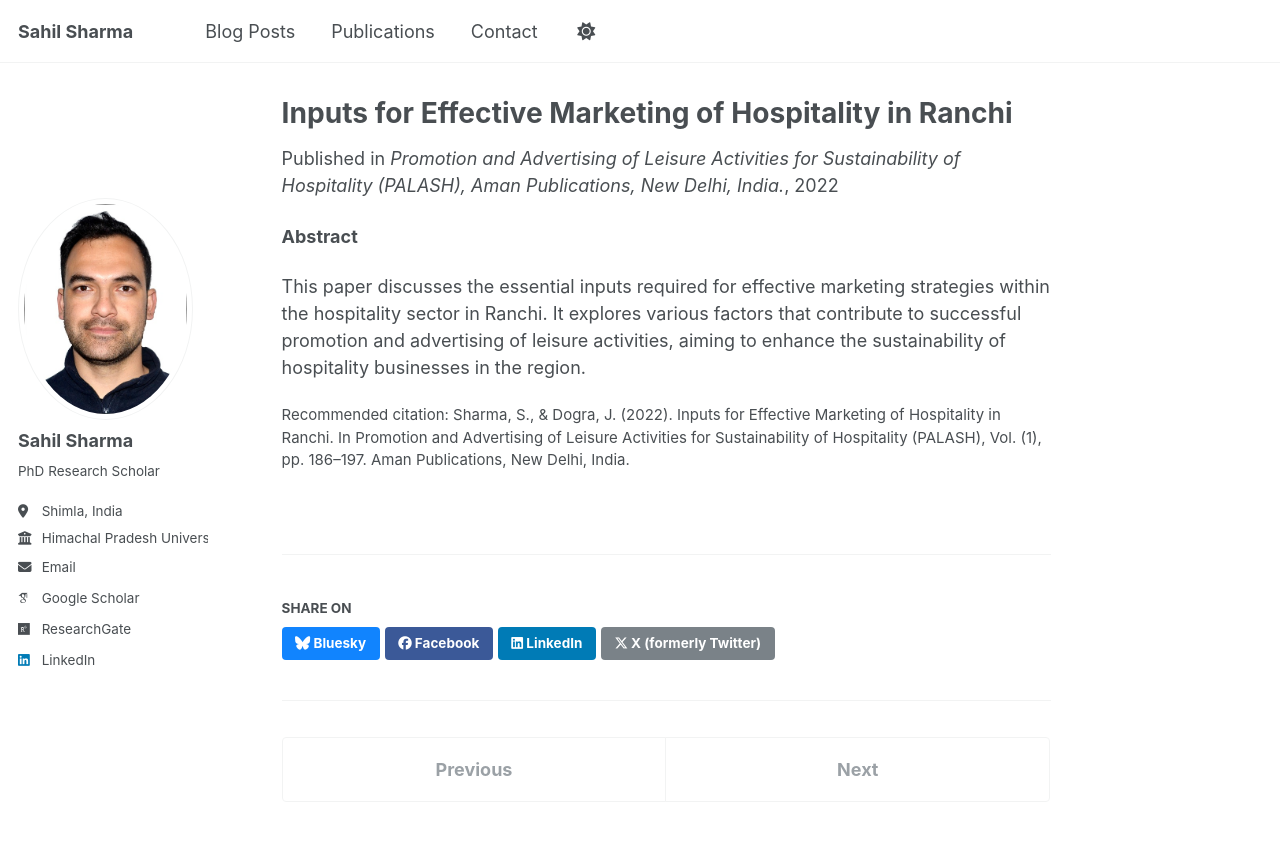
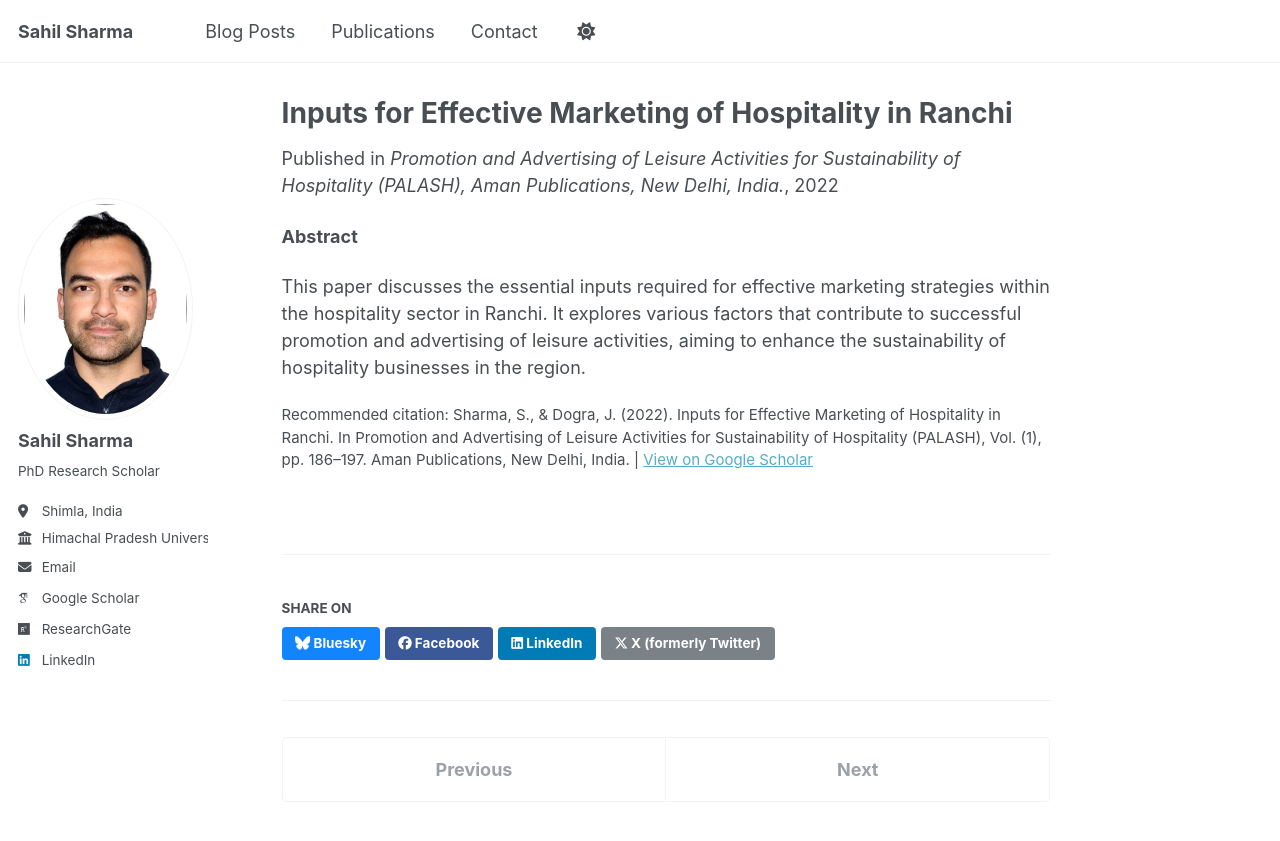
Before and after one commit to sahil-datascience/sahil-datascience.github.io, a Jekyll site: the page built from _publications/2022-06-01-marketing-hospitality-ranchi.md, in a window 1280 px wide and 900 px high. Shown: the top 841 px of the window. Built offline with Jekyll 4.4.1, drawn with Linux system fonts in a browser that asks for light colours; some web fonts are replaced.

Commit message:
fix: Display Google Scholar links on article pages and show conference papers
- Ensured Google Scholar links are displayed on individual publication pages.
- Corrected category for conference papers to appear under 'Publications' tab.

```diff
--- a/_layouts/single.html
+++ b/_layouts/single.html
@@ -48,29 +48,29 @@
         {{ content }}
 
         {% if page.citation and page.paperurl and page.slidesurl and page.bibtexurl %}
-          <p style="font-size: smaller">Recommended citation: {{ page.citation }}<br /><a href="{{ page.paperurl }}">Download Paper</a> | <a href="{{ page.slidesurl }}">Download Slides</a> | <a href="{{ page.bibtexurl }}">Download Bibtex</a></p>
+          <p style="font-size: smaller">Recommended citation: {{ page.citation }}<br /><a href="{{ page.paperurl }}">Download Paper</a> | <a href="{{ page.slidesurl }}">Download Slides</a> | <a href="{{ page.bibtexurl }}">Download Bibtex</a>{% if page.googlescholarurl %} | <a href="{{ page.googlescholarurl }}">View on Google Scholar</a>{% endif %}</p>
         {% elsif page.citation and page.paperurl and page.slidesurl %}
-          <p style="font-size: smaller">Recommended citation: {{ page.citation }}<br /><a href="{{ page.paperurl }}">Download Paper</a> | <a href="{{ page.slidesurl }}">Download Slides</a></p>
+          <p style="font-size: smaller">Recommended citation: {{ page.citation }}<br /><a href="{{ page.paperurl }}">Download Paper</a> | <a href="{{ page.slidesurl }}">Download Slides</a>{% if page.googlescholarurl %} | <a href="{{ page.googlescholarurl }}">View on Google Scholar</a>{% endif %}</p>
         {% elsif page.citation and page.paperurl and page.bibtexurl %}
-          <p style="font-size: smaller">Recommended citation: {{ page.citation }}<br /><a href="{{ page.paperurl }}">Download Paper</a> | <a href="{{ page.bibtexurl }}">Download Bibtex</a></p>
+          <p style="font-size: smaller">Recommended citation: {{ page.citation }}<br /><a href="{{ page.paperurl }}">Download Paper</a> | <a href="{{ page.bibtexurl }}">Download Bibtex</a>{% if page.googlescholarurl %} | <a href="{{ page.googlescholarurl }}">View on Google Scholar</a>{% endif %}</p>
         {% elsif page.citation and page.paperurl %}
-          <p style="font-size: smaller">Recommended citation: {{ page.citation }}<br /><a href="{{ page.paperurl }}">Download Paper</a></p>
+          <p style="font-size: smaller">Recommended citation: {{ page.citation }}<br /><a href="{{ page.paperurl }}">Download Paper</a>{% if page.googlescholarurl %} | <a href="{{ page.googlescholarurl }}">View on Google Scholar</a>{% endif %}</p>
         {% elsif page.citation and page.slidesurl and page.bibtexurl %}
-          <p style="font-size: smaller">Recommended citation: {{ page.citation }}<br /><a href="{{ page.slidesurl }}">Download Slides</a> | <a href="{{ page.bibtexurl }}">Download Bibtex</a></p>
+          <p style="font-size: smaller">Recommended citation: {{ page.citation }}<br /><a href="{{ page.slidesurl }}">Download Slides</a> | <a href="{{ page.bibtexurl }}">Download Bibtex</a>{% if page.googlescholarurl %} | <a href="{{ page.googlescholarurl }}">View on Google Scholar</a>{% endif %}</p>
         {% elsif page.citation and page.slidesurl %}
-          <p style="font-size: smaller">Recommended citation: {{ page.citation }}<br /><a href="{{ page.slidesurl }}">Download Slides</a></p>
+          <p style="font-size: smaller">Recommended citation: {{ page.citation }}<br /><a href="{{ page.slidesurl }}">Download Slides</a>{% if page.googlescholarurl %} | <a href="{{ page.googlescholarurl }}">View on Google Scholar</a>{% endif %}</p>
         {% elsif page.slidesurl and page.bibtexurl %}
-          <p style="font-size: smaller"><a href="{{ page.slidesurl }}">Download Slides</a> | <a href="{{ page.bibtexurl }}">Download Bibtex</a></p>
+          <p style="font-size: smaller"><a href="{{ page.slidesurl }}">Download Slides</a> | <a href="{{ page.bibtexurl }}">Download Bibtex</a>{% if page.googlescholarurl %} | <a href="{{ page.googlescholarurl }}">View on Google Scholar</a>{% endif %}</p>
         {% elsif page.paperurl and page.bibtexurl %}
-          <p style="font-size: smaller"><a href="{{ page.paperurl }}">Download Paper</a> | <a href="{{ page.bibtexurl }}">Download Bibtex</a></p>
+          <p style="font-size: smaller"><a href="{{ page.paperurl }}">Download Paper</a> | <a href="{{ page.bibtexurl }}">Download Bibtex</a>{% if page.googlescholarurl %} | <a href="{{ page.googlescholarurl }}">View on Google Scholar</a>{% endif %}</p>
         {% elsif page.citation and page.bibtexurl %}
-          <p style="font-size: smaller">Recommended citation: {{ page.citation }}<br /><a href="{{ page.bibtexurl }}">Download Bibtex</a></p>
+          <p style="font-size: smaller">Recommended citation: {{ page.citation }}<br /><a href="{{ page.bibtexurl }}">Download Bibtex</a>{% if page.googlescholarurl %} | <a href="{{ page.googlescholarurl }}">View on Google Scholar</a>{% endif %}</p>
         {% elsif page.citation %}
-          <p style="font-size: smaller">Recommended citation: {{ page.citation }}</p>
+          <p style="font-size: smaller">Recommended citation: {{ page.citation }}{% if page.googlescholarurl %} | <a href="{{ page.googlescholarurl }}">View on Google Scholar</a>{% endif %}</p>
         {% elsif page.slidesurl %}
-          <p style="font-size: smaller"><a href="{{ page.slidesurl }}">Download Slides</a></p>
+          <p style="font-size: smaller"><a href="{{ page.slidesurl }}">Download Slides</a>{% if page.googlescholarurl %} | <a href="{{ page.googlescholarurl }}">View on Google Scholar</a>{% endif %}</p>
         {% elsif page.bibtexurl %}
-          <p style="font-size: smaller"><a href="{{ page.bibtexurl }}">Download Bibtex</a></p>
+          <p style="font-size: smaller"><a href="{{ page.bibtexurl }}">Download Bibtex</a>{% if page.googlescholarurl %} | <a href="{{ page.googlescholarurl }}">View on Google Scholar</a>{% endif %}</p>
         {% endif %}
 
         {% if page.link %}<div><a href="{{ page.link }}" class="btn">{{ site.data.ui-text[site.locale].ext_link_label | default: "Direct Link" }}</a></div>{% endif %}
```
Also changed, not shown: _publications/2022-06-01-marketing-hospitality-ranchi.md (+1 -1 lines), _publications/2025-01-01-linguistic-features-reviews.md (+1 -1 lines).
